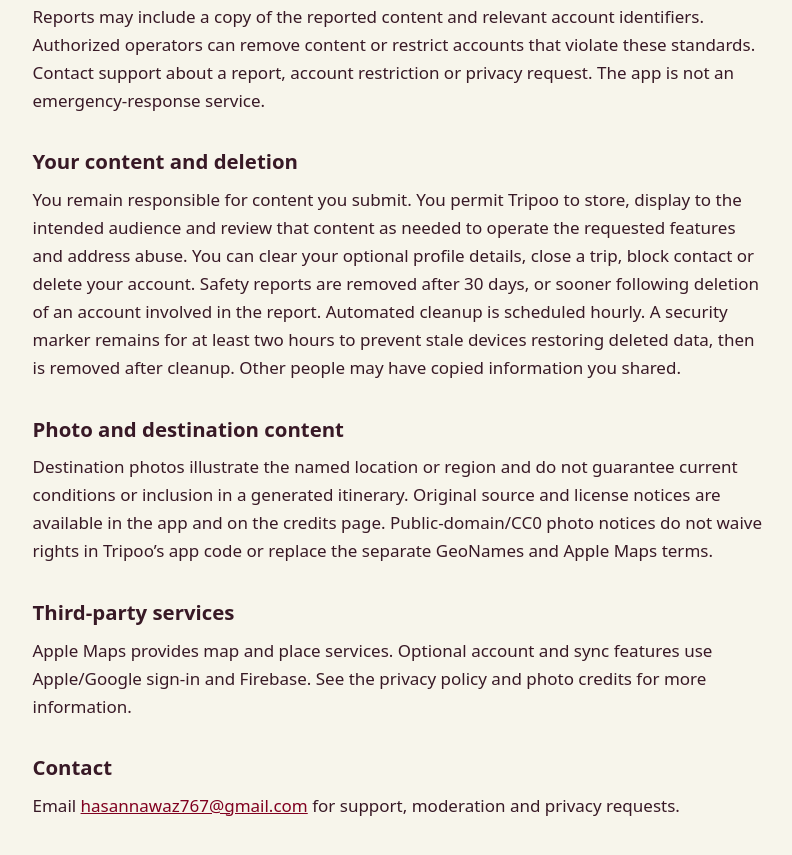
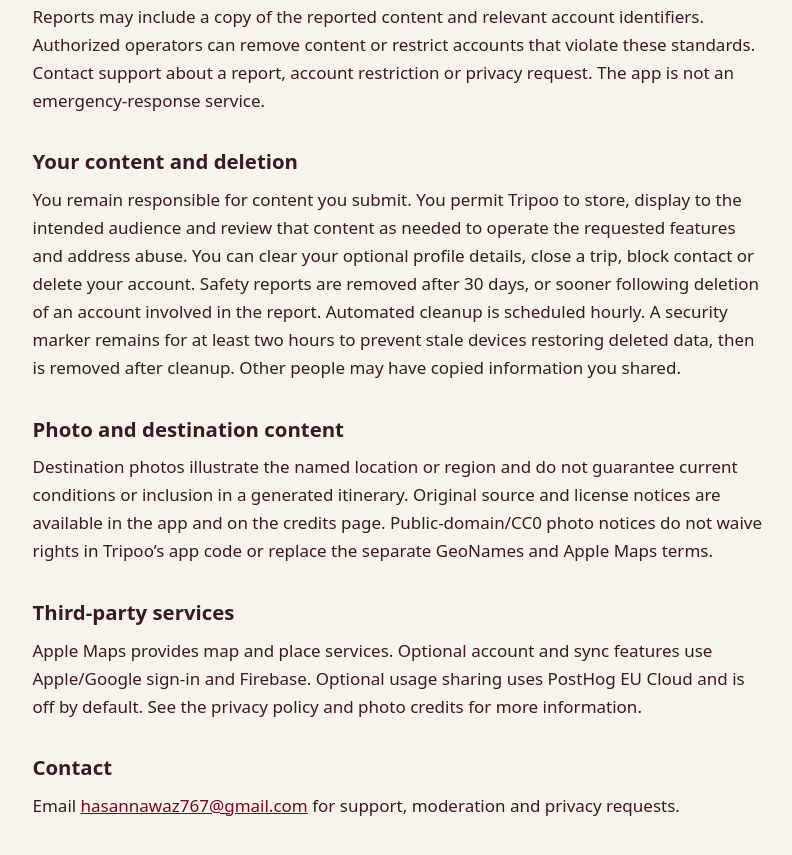
Before and after one commit to Shahzer7/tripoo-support, a plain HTML site: page terms.html in a window 1280 px wide. Shown: the part 872-1727 px from the top of the page, without its empty margins (242-1034 px from the left). Drawn offline with Linux system fonts and the light colour scheme.

Commit message:
Disclose optional PostHog usage analytics, controls and deletion requests

```diff
--- a/terms.html
+++ b/terms.html
@@ -14,5 +14,5 @@ h1{font-size:clamp(2.2rem,7vw,3.4rem);line-height:1.1;margin:2.5rem 0 1rem} h2{f
 <h2>Community standards</h2><p>No harassment, hateful or discriminatory content, sexual content, threats, exploitation, illegal activity, scams, spam, impersonation or requests for money. Do not publish another person's private information or content you lack permission to share. Use in-app report and block controls for unwanted content or contact.</p>
 <h2>Safety review</h2><p>Reports may include a copy of the reported content and relevant account identifiers. Authorized operators can remove content or restrict accounts that violate these standards. Contact support about a report, account restriction or privacy request. The app is not an emergency-response service.</p>
 <h2>Your content and deletion</h2><p>You remain responsible for content you submit. You permit Tripoo to store, display to the intended audience and review that content as needed to operate the requested features and address abuse. You can clear your optional profile details, close a trip, block contact or delete your account. Safety reports are removed after 30 days, or sooner following deletion of an account involved in the report. Automated cleanup is scheduled hourly. A security marker remains for at least two hours to prevent stale devices restoring deleted data, then is removed after cleanup. Other people may have copied information you shared.</p>
-<h2>Photo and destination content</h2><p>Destination photos illustrate the named location or region and do not guarantee current conditions or inclusion in a generated itinerary. Original source and license notices are available in the app and on the credits page. Public-domain/CC0 photo notices do not waive rights in Tripoo’s app code or replace the separate GeoNames and Apple Maps terms.</p><h2>Third-party services</h2><p>Apple Maps provides map and place services. Optional account and sync features use Apple/Google sign-in and Firebase. See the privacy policy and photo credits for more information.</p>
+<h2>Photo and destination content</h2><p>Destination photos illustrate the named location or region and do not guarantee current conditions or inclusion in a generated itinerary. Original source and license notices are available in the app and on the credits page. Public-domain/CC0 photo notices do not waive rights in Tripoo’s app code or replace the separate GeoNames and Apple Maps terms.</p><h2>Third-party services</h2><p>Apple Maps provides map and place services. Optional account and sync features use Apple/Google sign-in and Firebase. Optional usage sharing uses PostHog EU Cloud and is off by default. See the privacy policy and photo credits for more information.</p>
 <h2>Contact</h2><p>Email <a href="mailto:hasannawaz767@gmail.com">hasannawaz767@gmail.com</a> for support, moderation and privacy requests.</p></main></body></html>
```
Also changed, not shown: index.html (+1 -1 lines), privacy.html (+1 -1 lines).
